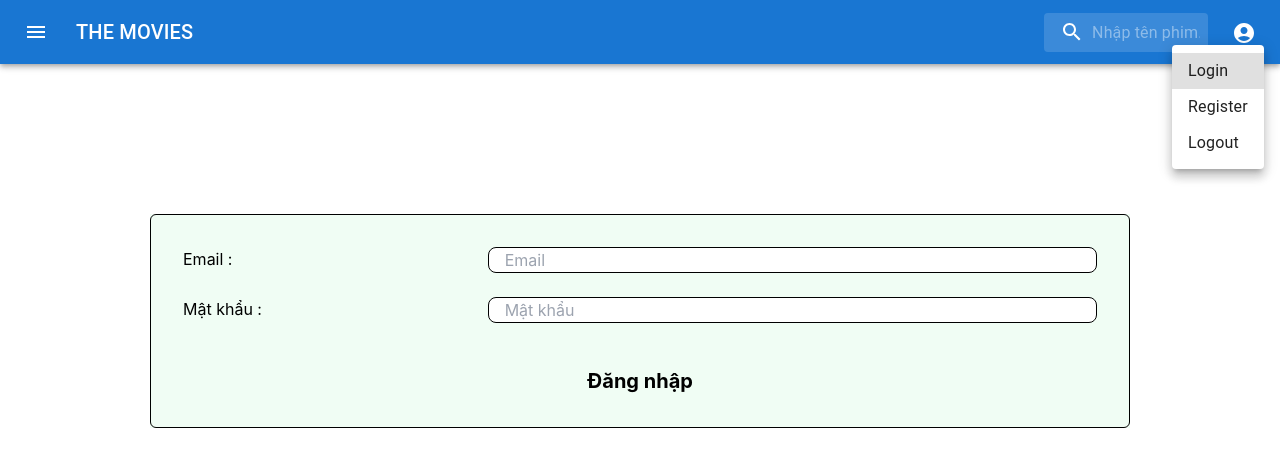
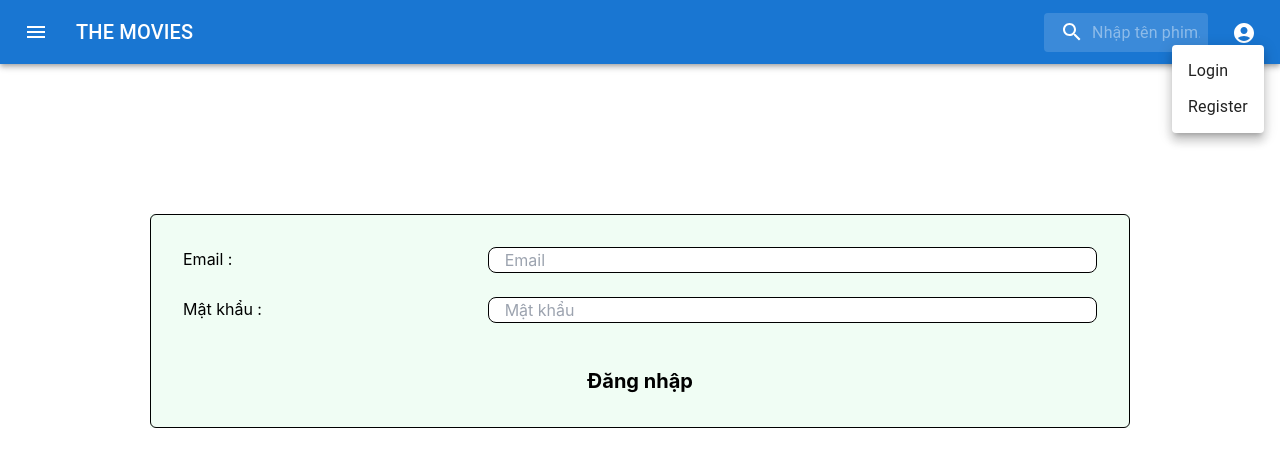
Before and after one commit to tungbach92/movie-search-app, a React (Create React App) app: page /login in a window 1280 px wide. Both pictures are taken after a click on the icon 1244 px from the left and 32 px from the top of the page. Shown: the top 466 px of the page. Built offline with nearby package versions, Linux system fonts and the light colour scheme.

Commit message:
hien thi menuItem khi da loginin hay chua

```diff
--- a/src/components/Header/MovieSearch.js
+++ b/src/components/Header/MovieSearch.js
@@ -15,6 +15,7 @@ import Button from '@mui/material/Button';
 import Menu from '@mui/material/Menu';
 import MenuItem from '@mui/material/MenuItem';
 import AccountCircleIcon from '@mui/icons-material/AccountCircle';
+import { loginAtom } from '../../store/Login.atom';
 
 const Search = styled('div')(({ theme }) => ({
     position: 'relative',
@@ -54,11 +55,11 @@ const StyledInputBase = styled(InputBase)(({ theme }) => ({
 
 function MovieSearch() {
 
+    const navigate = useNavigate()
+    const [isLoggedIn] = useAtom(loginAtom)
+
     // dùng cho nút search
     const [search, setSearch] = useAtom(searchAtom)
-
-    const navigate = useNavigate();
-
 
     // dùng cho phần menu : login, register
     const [anchorEl, setAnchorEl] = React.useState(null);
@@ -103,27 +104,37 @@ function MovieSearch() {
 
                     <div className='pl-6'>
                         <AccountCircleIcon onClick={handleClick} />
+
                         <Menu id="basic-menu" anchorEl={anchorEl} open={open} onClose={handleClose}>
+                            {!isLoggedIn ?
+                                (
+                                    <div>
                                         <MenuItem onClick={() => {
                                             navigate("/login");
                                             handleClose();
                                         }}>
                                             Login
                                         </MenuItem>
-
                                         <MenuItem onClick={() => {
                                             navigate("/register");
                                             handleClose();
                                         }}>
                                             Register
                                         </MenuItem>
-
+                                    </div>
+                                ) : (
+                                    <div>
                                         <MenuItem onClick={() => {
                                             // Handle logout logic here
                                             handleClose();
                                         }}>
                                             Logout
                                         </MenuItem>
+                                    </div>
+
+                                )
+
+                            }
                         </Menu>
                     </div>
 
--- a/src/components/common/Login.js
+++ b/src/components/common/Login.js
@@ -16,10 +16,11 @@ function Login() {
         }
     ]
 
+    const [isLoggedIn, setIsLoggedIn] = useAtom(loginAtom)
+
     const [username, setUsername] = useState('')
     const [password, setPassword] = useState('')
-    const [isLoggedIn, setIsLoggedIn] = useAtom(loginAtom)
-    const [error, setError] = useState('');
+    const [error, setError] = useState('')
 
     const handleUsername = (event) => {
         setUsername(event.target.value);
```
Lines whose indentation alone changed are shown as unchanged.
